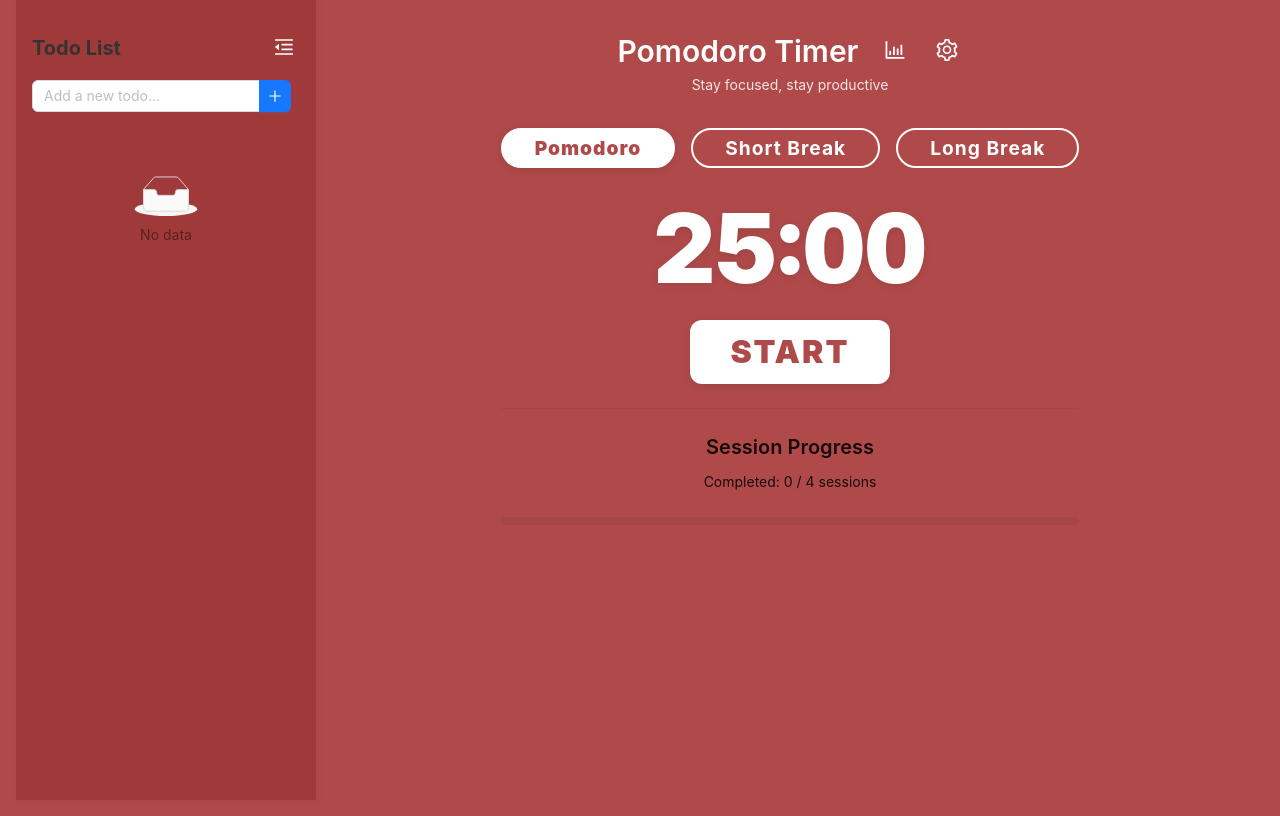
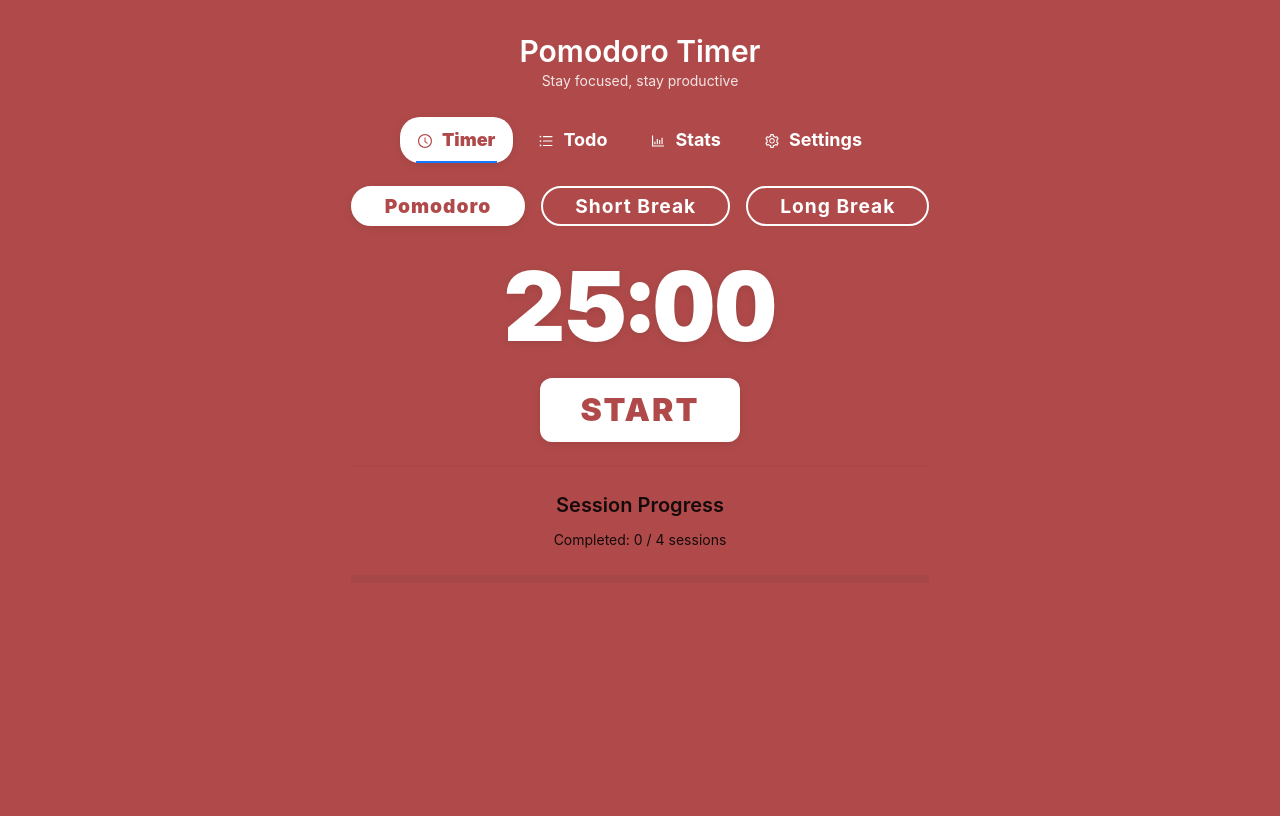
Before and after one commit to maxyzli/pomodoro-timer, a React (Vite) app: page / in a window 1280 px wide. Built offline with nearby package versions, Linux system fonts and the light colour scheme.

Commit message:
Refactor: remove left sidebar, center navigation bar below title, improve nav tab colors and UX.

```diff
--- a/src/App.css
+++ b/src/App.css
@@ -142,6 +142,26 @@
   color: #b04a4a !important;
 }
 
+.nav-tab {
+  background: transparent !important;
+  color: #fff !important;
+  border-radius: 20px !important;
+  margin: 0 4px !important;
+  padding: 0 18px !important;
+  font-weight: 700 !important;
+  transition: background 0.2s, color 0.2s;
+}
+
+.nav-tab-active {
+  background: #fff !important;
+  color: #b04a4a !important;
+  border-radius: 20px !important;
+  margin: 0 4px !important;
+  padding: 0 18px !important;
+  font-weight: 900 !important;
+  box-shadow: 0 2px 8px rgba(0,0,0,0.10);
+}
+
 
 /* Responsive adjustments */
 @media (max-width: 768px) {
--- a/src/App.tsx
+++ b/src/App.tsx
@@ -1,6 +1,6 @@
 import React, { useEffect, useState } from 'react';
-import { Layout, Typography, Card, Space, Divider, Button, Tag, Progress, Row, Col, Modal, Input, List, Popconfirm, Checkbox, Tooltip } from 'antd';
-import { PlayCircleOutlined, PauseCircleOutlined, ReloadOutlined, SettingOutlined, DeleteOutlined, BarChartOutlined, PlusOutlined, MenuFoldOutlined, MenuUnfoldOutlined } from '@ant-design/icons';
+import { Layout, Typography, Card, Space, Divider, Button, Tag, Progress, Row, Col, Modal, Input, List, Popconfirm, Checkbox, Tooltip, Menu } from 'antd';
+import { PlayCircleOutlined, PauseCircleOutlined, ReloadOutlined, SettingOutlined, DeleteOutlined, BarChartOutlined, PlusOutlined, MenuFoldOutlined, MenuUnfoldOutlined, UnorderedListOutlined, ClockCircleOutlined } from '@ant-design/icons';
 import { useTimer } from './hooks/useTimer';
 import { FocusModal } from './components/FocusModal';
 import { SettingsPage } from './components/SettingsPage';
@@ -10,10 +10,17 @@ const { Header, Content } = Layout;
 const { Title, Text } = Typography;
 const { Sider } = Layout;
 
-type Page = 'timer' | 'settings';
+type Page = 'timer' | 'settings' | 'todo' | 'stats';
 
 const ARTIFACTS_KEY = 'pomodoroArtifacts';
 const TODOS_KEY = 'pomodoroTodos';
+
+const NAV_ITEMS = [
+  { key: 'timer', icon: <ClockCircleOutlined />, label: 'Timer' },
+  { key: 'todo', icon: <UnorderedListOutlined />, label: 'Todo' },
+  { key: 'stats', icon: <BarChartOutlined />, label: 'Stats' },
+  { key: 'settings', icon: <SettingOutlined />, label: 'Settings' },
+];
 
 const App: React.FC = () => {
   const [currentPage, setCurrentPage] = useState<Page>('timer');
@@ -27,7 +34,7 @@ const App: React.FC = () => {
     return saved ? JSON.parse(saved) : [];
   });
   const [showProgressModal, setShowProgressModal] = useState(false);
-  const [sidebarCollapsed, setSidebarCollapsed] = useState(false);
+  // Remove Sider and sidebarCollapsed state
 
   const [todos, setTodos] = useState<{ text: string; completed: boolean }[]>(() => {
     const saved = localStorage.getItem(TODOS_KEY);
@@ -326,30 +333,40 @@ const App: React.FC = () => {
 
   return (
     <Layout style={{ minHeight: '100vh', background: '#b04a4a' }}>
-      <Sider
-        width={sidebarCollapsed ? 64 : 300}
-        style={{
-          background: '#a03a3a',
-          boxShadow: '2px 0 8px rgba(0,0,0,0.04)',
-          padding: sidebarCollapsed ? '16px 8px' : '32px 16px 16px 16px',
-          zIndex: 2,
-          transition: 'width 0.2s',
-          overflow: 'hidden',
-        }}
-        collapsed={sidebarCollapsed}
-        collapsible
-        trigger={null}
-      >
-        <div style={{ display: 'flex', alignItems: 'center', marginBottom: 16 }}>
-          {!sidebarCollapsed && <span style={{ fontWeight: 700, fontSize: 20 }}>Todo List</span>}
-          <Button
-            type="text"
-            icon={sidebarCollapsed ? <MenuUnfoldOutlined /> : <MenuFoldOutlined />}
-            onClick={() => setSidebarCollapsed(c => !c)}
-            style={{ marginLeft: 'auto', color: '#fff', fontSize: 20 }}
+      {/* Remove Sider and sidebarCollapsed state */}
+      <Layout style={{ background: 'transparent' }}>
+        <div className="app-header" style={{ flexDirection: 'column', alignItems: 'center', display: 'flex', width: '100%' }}>
+          <Title level={2} style={{ color: 'white', margin: 0, textAlign: 'center' }}>
+            Pomodoro Timer
+          </Title>
+          <Text style={{ color: 'rgba(255, 255, 255, 0.85)', display: 'block', textAlign: 'center', marginBottom: 8 }}>
+            Stay focused, stay productive
+          </Text>
+          <Menu
+            mode="horizontal"
+            selectedKeys={[currentPage]}
+            onClick={({ key }) => setCurrentPage(key as Page)}
+            style={{ background: 'transparent', color: 'white', fontWeight: 700, fontSize: 18, borderBottom: 'none', margin: '16px 0 0 0', display: 'flex', justifyContent: 'center', width: '100%' }}
+            items={NAV_ITEMS.map(item => ({
+              ...item,
+              className: currentPage === item.key ? 'nav-tab-active' : 'nav-tab',
+            }))}
           />
         </div>
-        {!sidebarCollapsed && <>
+        <Content>
+          {currentPage === 'timer' && (
+            <div className="timer-main">
+              {renderTimerPage()}
+              <FocusModal
+                isOpen={showFocusModal}
+                onClose={handleModalClose}
+                onStart={handleFocusStart}
+              />
+            </div>
+          )}
+          {currentPage === 'todo' && (
+            <div style={{ maxWidth: 480, margin: '40px auto', background: 'rgba(255,255,255,0.04)', borderRadius: 16, padding: 32 }}>
+              <div style={{ fontWeight: 700, fontSize: 24, marginBottom: 16 }}>Todo List</div>
               <Input.Group compact>
                 <Input
                   style={{ width: 'calc(100% - 40px)' }}
@@ -383,47 +400,38 @@ const App: React.FC = () => {
                 )}
                 style={{ marginTop: 16 }}
               />
-        </>}
-      </Sider>
-      <Layout style={{ background: 'transparent' }}>
-        <Content>
-          <div className="app-header">
-            <div className="header-title-row">
-              <Title level={2} style={{ color: 'white', margin: 0, textAlign: 'center', display: 'inline-block' }}>
-                Pomodoro Timer
-              </Title>
-              <Button
-                type="text"
-                icon={<BarChartOutlined />}
-                onClick={() => setShowProgressModal(true)}
-                style={{ color: 'white', fontSize: '22px', marginLeft: 12, marginRight: 0, verticalAlign: 'middle' }}
-                className="header-progress-btn"
-              />
-              <Button
-                type="text"
-                icon={<SettingOutlined />}
-                onClick={() => setCurrentPage('settings')}
-                style={{ color: 'white', fontSize: '22px', marginLeft: 12, verticalAlign: 'middle' }}
-                className="header-settings-btn"
+            </div>
+          )}
+          {currentPage === 'stats' && (
+            <div style={{ maxWidth: 600, margin: '40px auto', background: 'rgba(255,255,255,0.04)', borderRadius: 16, padding: 32 }}>
+              <div style={{ fontWeight: 700, fontSize: 24, marginBottom: 16 }}>Pomodoro Progress</div>
+              <div style={{ marginBottom: 16 }}>
+                <strong>Total Pomodoros completed:</strong> {artifacts.length}
+              </div>
+              <List
+                dataSource={artifacts}
+                renderItem={item => (
+                  <List.Item>
+                    <div>
+                      <strong>Session {item.session}</strong> <span style={{ color: '#888', fontSize: 12 }}>({item.timestamp})</span>
+                      {item.visibility && <span style={{ color: '#389e0d', marginLeft: 8 }}>[Visibility Shared]</span>}
+                      <div>{item.text}</div>
+                    </div>
+                  </List.Item>
+                )}
+                style={{ width: '100%' }}
               />
             </div>
-            <Text style={{ color: 'rgba(255, 255, 255, 0.85)', display: 'block', textAlign: 'center', marginBottom: 8 }}>
-              Stay focused, stay productive
-            </Text>
-          </div>
-          <div className="timer-main">
-            {currentPage === 'timer' ? renderTimerPage() : (
+          )}
+          {currentPage === 'settings' && (
+            <div style={{ maxWidth: 600, margin: '40px auto', background: 'rgba(255,255,255,0.04)', borderRadius: 16, padding: 32 }}>
               <SettingsPage
                 settings={settings}
                 onSave={handleSettingsSave}
                 onCancel={handleSettingsCancel}
               />
+            </div>
           )}
-            <FocusModal
-              isOpen={showFocusModal}
-              onClose={handleModalClose}
-              onStart={handleFocusStart}
-            />
           <Modal
             open={showArtifactModal}
             title={`Congratulations! Session #${state.completedSessions + 1} complete`}
@@ -479,7 +487,6 @@ const App: React.FC = () => {
               style={{ width: '100%' }}
             />
           </Modal>
-          </div>
         </Content>
       </Layout>
     </Layout>
```
Lines whose indentation alone changed are shown as unchanged.
